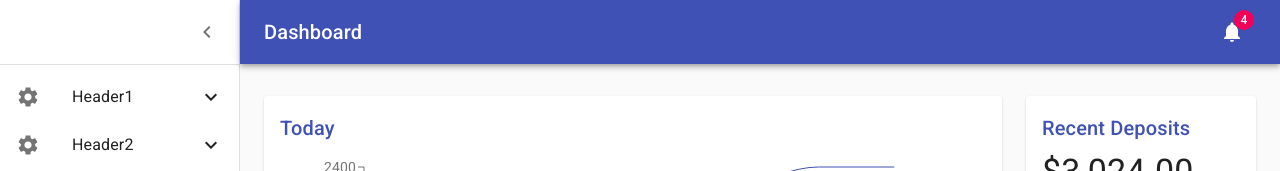
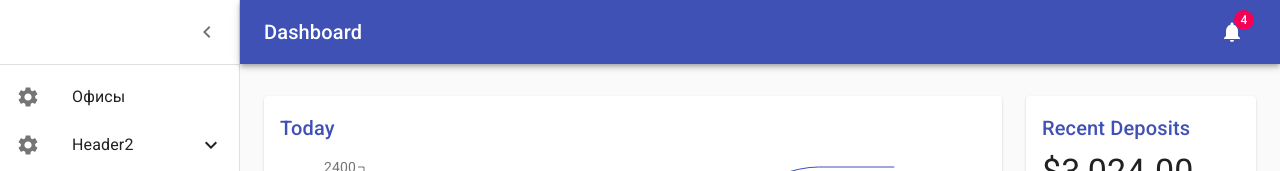
Before and after one commit to andryunin-dev/dashboard-rsb, a React (Create React App) app: page /1 in a window 1280 px wide. Shown: the top 171 px of the page. Built offline with nearby package versions, Linux system fonts and the light colour scheme.

Commit message:
check-on-undefined-and-add-root-link

```diff
--- a/src/components/MenuListItems.js
+++ b/src/components/MenuListItems.js
@@ -6,7 +6,7 @@ import {ExpandLess, ExpandMore} from "@material-ui/icons";
 import ListItemText from "@material-ui/core/ListItemText";
 import Collapse from "@material-ui/core/Collapse";
 import {myData} from "./items";
-import { NavLink as RouterLink } from 'react-router-dom';
+import {NavLink as RouterLink} from 'react-router-dom';
 
 
 class MenuListItems extends Component {
@@ -31,15 +31,22 @@ class MenuListItems extends Component {
             <List>
                 {myData.map(each => (
                     <React.Fragment key={each.id}>
-                        <ListItem button onClick={() => this.handleClick(each.id)}>
+                        <ListItem button
+                                  onClick={() => this.handleClick(each.id)}
+                                  component={each.href !== undefined ? RouterLink : null}
+                                  to={each.href !== undefined ? each.href : null}
+                        >
                             <ListItemIcon>
                                 {each.iconHeader}
                             </ListItemIcon>
                             <ListItemText primary={each.nameHeader} />
-                            {settings.find(item => item.id === each.id).open
-                                ? <ExpandLess />
-                                : <ExpandMore />}
-                            {/*{openCollapse ? <ExpandLess /> : <ExpandMore />}*/}
+                            {
+                                each.subMenu !== undefined
+                                    ? settings.find(item => item.id === each.id).open
+                                        ? <ExpandLess />
+                                        : <ExpandMore />
+                                    : <div />
+                            }
                         </ListItem>
                         <Collapse
                             in={settings.find(item => item.id === each.id).open}
@@ -47,11 +54,15 @@ class MenuListItems extends Component {
                             unmountOnExit
                         >
                             <List component="div" disablePadding>
-                                {each.subMenu.map(subData => (
-                                    <ListItem key={subData.id} button component={RouterLink} to={subData.href}>
-                                        <ListItemText primary={subData.name} />
-                                    </ListItem>
-                                ))}
+                                {
+                                    each.subMenu !== undefined
+                                    ? each.subMenu.map(subData => (
+                                            <ListItem key={subData.id} button component={RouterLink} to={subData.href}>
+                                                <ListItemText primary={subData.name} />
+                                            </ListItem>
+                                        ))
+                                    : null
+                                }
                             </List>
                         </Collapse>
                     </React.Fragment>
--- a/src/components/items.js
+++ b/src/components/items.js
@@ -4,11 +4,9 @@ import React from "react";
 export const myData = [
     {
         id: '1',
-        nameHeader: 'Header1',
+        nameHeader: 'Офисы',
         iconHeader: (<Settings />),
-        subMenu: [
-            { id: '1', name: 'subMenu1', href: '/Header1/subMenu1' },
-            { id: '2', name: 'subMenu2', href: '/Header1/subMenu2' }]
+        href: '/locations'
     },
     {
         id: '2',
@@ -16,7 +14,7 @@ export const myData = [
         iconHeader: (<Settings />),
         subMenu: [
             { id: '1', name: 'subMenu1', href: '/Header2/subMenu1' },
-            { id: '2', name: 'subMenu2', href: '/Header2/subMenu2' }]
+            { id: '2', name: 'subMenu2', href: '/Header2/subMenu2' }],
     },
     {
         id: '3',
@@ -25,6 +23,6 @@ export const myData = [
         subMenu: [
             { id: '1', name: 'subMenu1', href: '/Header3/subMenu1' },
             { id: '2', name: 'subMenu2', href: '/Header3/subMenu2' },
-            { id: '3', name: 'subMenu3', href: '/Header3/subMenu3' }]
+            { id: '3', name: 'subMenu3', href: '/Header3/subMenu3' }],
     }
 ]
--- a/src/routes.js
+++ b/src/routes.js
@@ -7,13 +7,14 @@ const routes = [
         path: '/',
         element: <Dashboard />,
         children: [
-            { path: 'Header1/subMenu1', element: <div>/Header1/subMenu1</div> },
+            { path: '/Header1/subMenu1', element: <div>/Header1/subMenu1</div> },
             { path: '/Header1/subMenu2', element: <div>/Header1/subMenu2</div> },
             { path: '/Header2/subMenu1', element: <div>/Header2/subMenu1</div> },
             { path: '/Header2/subMenu2', element: <div>/Header2/subMenu2</div> },
             { path: '/Header3/subMenu1', element: <div>/Header3/subMenu1</div> },
             { path: '/Header3/subMenu2', element: <div>/Header3/subMenu2</div> },
             { path: '/Header3/subMenu3', element: <div>/Header3/subMenu3</div> },
+            { path: '/locations', element: <div>locations</div> },
             { path: '1', element: <div>1</div> },
             { path: '2', element: <div>2</div> },
             { path: '3', element: <div>3</div> },
```
